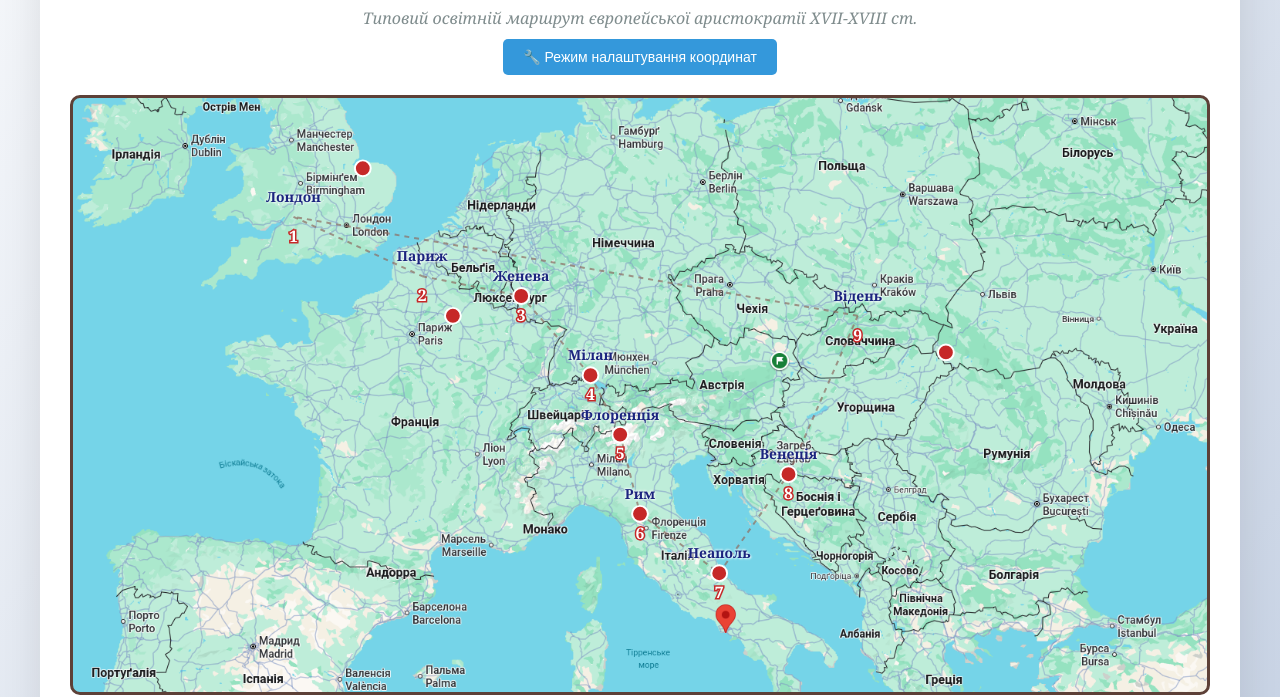
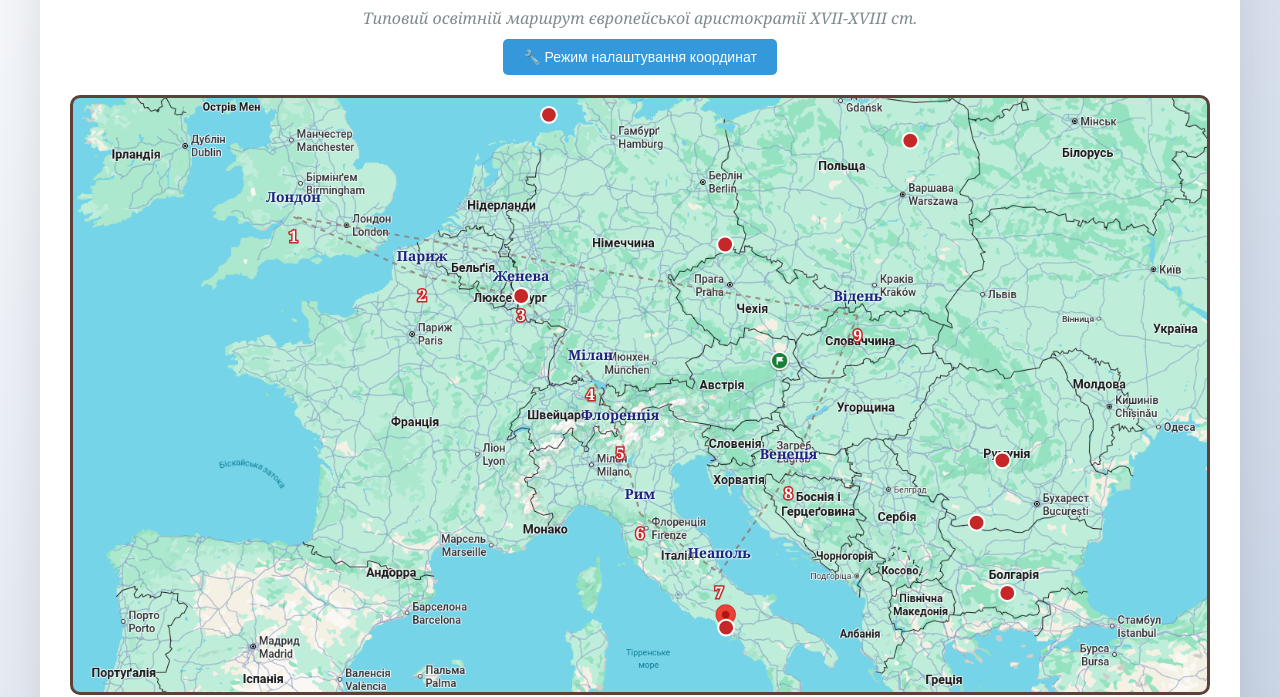
Before and after one commit to olbuturlym-dot/grand-tour-map, a plain HTML site: page index.html in a window 1280 px wide. Shown: the part 108-805 px from the top of the page. Drawn offline with Linux system fonts and the light colour scheme.

Commit message:
Update index.html

```diff
--- a/index.html
+++ b/index.html
@@ -224,13 +224,13 @@
 
                 <!-- Міста -->
                 <g class="city" data-city="london">
-                    <circle class="city-dot" cx="220" cy="71" r="8" />
+                   <circle class="city-dot" cx="338" cy="-96" r="8" />
                     <text class="city-label" x="150" y="105" text-anchor="middle">Лондон</text>
                     <text class="route-number" x="150" y="145" text-anchor="middle">1</text>
                 </g>
 
                 <g class="city" data-city="paris">
-                  <circle class="city-dot" cx="311" cy="220" r="8" />
+                <circle class="city-dot" cx="408" cy="17" r="8" />
                     <text class="city-label" x="280" y="165" text-anchor="middle">Париж</text>
                     <text class="route-number" x="280" y="205" text-anchor="middle">2</text>
                 </g>
@@ -242,37 +242,37 @@
                 </g>
 
                 <g class="city" data-city="milan">
-                    <circle class="city-dot" cx="450" cy="280" r="8" />
+                    <circle class="city-dot" cx="586" cy="148" r="8" />
                     <text class="city-label" x="450" y="265" text-anchor="middle">Мілан</text>
                     <text class="route-number" x="450" y="305" text-anchor="middle">4</text>
                 </g>
 
                 <g class="city" data-city="florence">
-                    <circle class="city-dot" cx="480" cy="340" r="8" />
+                     <circle class="city-dot" cx="840" cy="429" r="8" />
                     <text class="city-label" x="480" y="325" text-anchor="middle">Флоренція</text>
                     <text class="route-number" x="480" y="365" text-anchor="middle">5</text>
                 </g>
 
                 <g class="city" data-city="rome">
-                    <circle class="city-dot" cx="500" cy="420" r="8" />
+                    <circle class="city-dot" cx="871" cy="500" r="8" />
                     <text class="city-label" x="500" y="405" text-anchor="middle">Рим</text>
                     <text class="route-number" x="500" y="445" text-anchor="middle">6</text>
                 </g>
 
                 <g class="city" data-city="naples">
-                    <circle class="city-dot" cx="580" cy="480" r="8" />
+                    <circle class="city-dot" cx="587" cy="535" r="8" />
                     <text class="city-label" x="580" y="465" text-anchor="middle">Неаполь</text>
                     <text class="route-number" x="580" y="505" text-anchor="middle">7</text>
                 </g>
 
                 <g class="city" data-city="venice">
-                    <circle class="city-dot" cx="650" cy="380" r="8" />
+                   <circle class="city-dot" cx="866" cy="366" r="8" />
                     <text class="city-label" x="650" y="365" text-anchor="middle">Венеція</text>
                     <text class="route-number" x="650" y="405" text-anchor="middle">8</text>
                 </g>
 
                 <g class="city" data-city="vienna">
-                    <circle class="city-dot" cx="809" cy="257" r="8" />
+                   <circle class="city-dot" cx="773" cy="43" r="8" />
                     <text class="city-label" x="720" y="205" text-anchor="middle">Відень</text>
                     <text class="route-number" x="720" y="245" text-anchor="middle">9</text>
                 </g>
```
